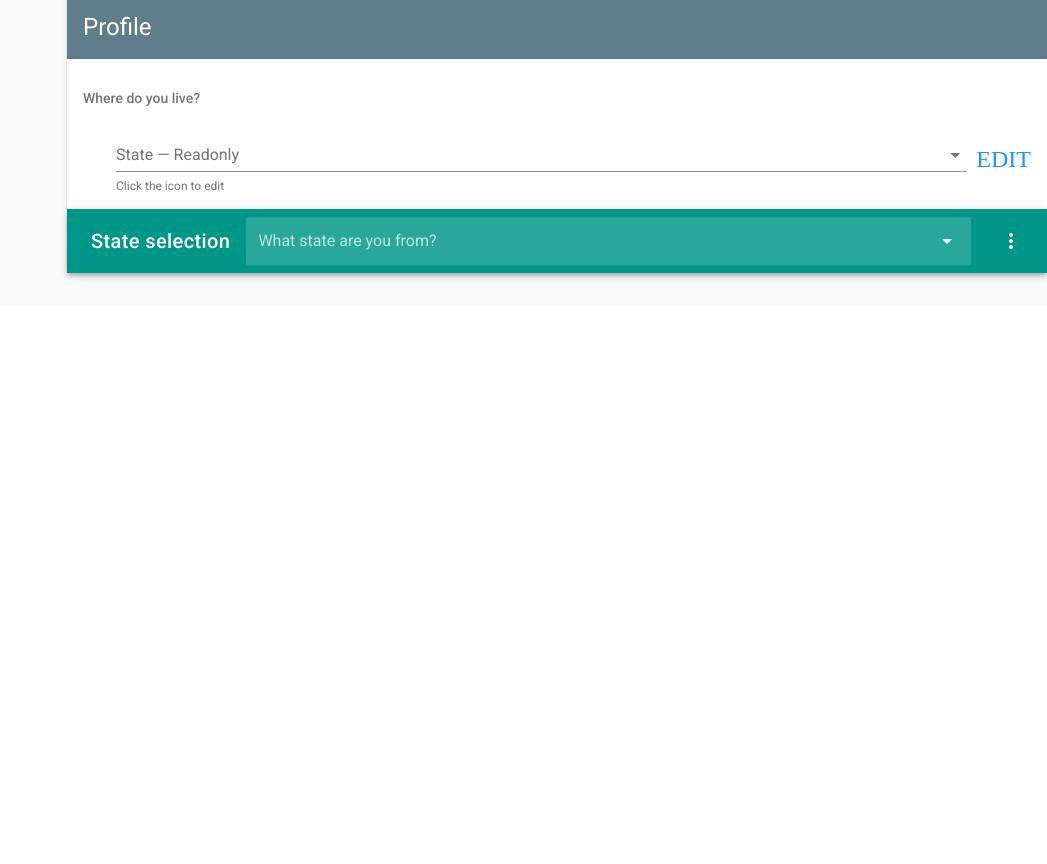
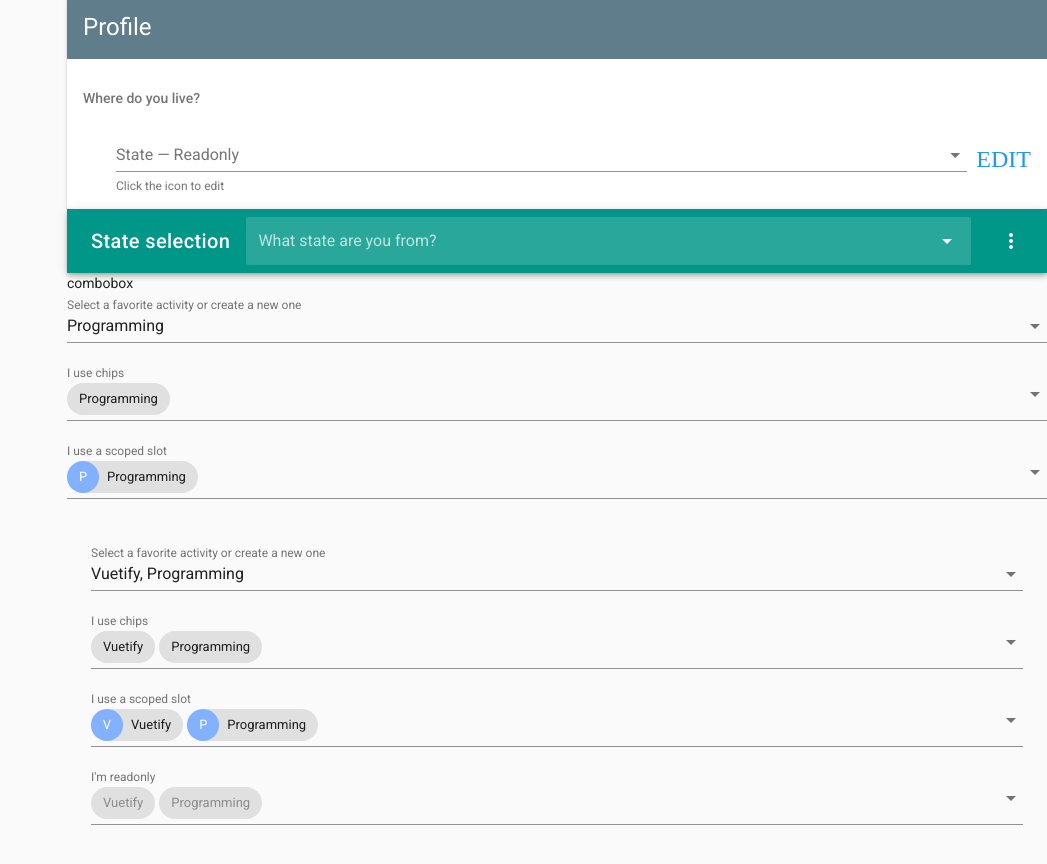
Before and after one commit to jso9603/vue-vuetify-example, a Vue app: page / in a window 1280 px wide. Shown: the part 7672-8536 px from the top of the page, without its empty margins (233-1280 px from the left). Before the commit the page ends 7977 px from the top, so only its background shows below. Built offline with nearby package versions, Linux system fonts and the light colour scheme.

Commit message:
Add combobox control

```diff
--- a/src/components/HelloWorld.vue
+++ b/src/components/HelloWorld.vue
@@ -1340,6 +1340,98 @@
         <v-icon>more_vert</v-icon>
       </v-btn>
     </v-toolbar>
+  </v-flex>
+
+  <v-flex>
+    <span>combobox</span>
+    <v-combobox
+      v-model="comboboxSelect"
+      :items="comboboxItems"
+      label="Select a favorite activity or create a new one"
+    ></v-combobox>
+    <v-combobox
+      v-model="comboboxSelect"
+      :items="comboboxItems"
+      chips
+      label="I use chips"
+    ></v-combobox>
+    <v-combobox
+      v-model="comboboxSelect"
+      :items="comboboxItems"
+      chips
+      label="I use a scoped slot"
+    >
+      <template slot="selection" slot-scope="data">
+        <v-chip
+          :selected="data.selected"
+          :disabled="data.disabled"
+          :key="JSON.stringify(data.item)"
+          class="v-chip--select-multi "
+          @input="data.parent.selectItem(data.item)"
+        >
+          <v-avatar class="accent white--text">
+            {{ data.item.slice(0, 1).toUpperCase() }}
+          </v-avatar>
+          {{ data.item }}
+        </v-chip>
+      </template>
+    </v-combobox>
+
+    <v-container fluid>
+      <v-layout wrap>
+        <v-flex xs12>
+          <v-combobox
+            v-model="comboboxSelect1"
+            :items="comboboxItems1"
+            label="Select a favorite activity or create a new one"
+            multiple
+          ></v-combobox>
+        </v-flex>
+        <v-flex xs12>
+          <v-combobox
+            v-model="comboboxSelect1"
+            :items="comboboxItems1"
+            label="I use chips"
+            multiple
+            chips
+          ></v-combobox>
+        </v-flex>
+        <v-flex xs12>
+          <v-combobox
+            v-model="comboboxSelect1"
+            :items="comboboxItems1"
+            label="I use a scoped slot"
+            multiple
+            chips
+          >
+            <template slot="selection" slot-scope="data">
+              <v-chip
+                :selected="data.selected"
+                :disabled="data.disabled"
+                :key="JSON.stringify(data.item)"
+                class="v-chip--select-multi"
+                @input="data.parent.selectItem(data.item)"
+              >
+                <v-avatar
+                  class="accent white--text"
+                  v-text="data.item.slice(0, 1).toUpperCase()"
+                ></v-avatar>
+                {{ data.item }}
+              </v-chip>
+            </template>
+          </v-combobox>
+        </v-flex>
+        <v-flex xs12>
+          <v-combobox
+            v-model="comboboxSelect1"
+            label="I'm readonly"
+            chips
+            multiple
+            readonly
+          ></v-combobox>
+        </v-flex>
+      </v-layout>
+    </v-container>
   </v-flex>
 
   </div>
@@ -1700,7 +1792,12 @@ export default {
       ],
       loading: false,
       autoCompleteSearch: null,
-      autoCompleteItems: []
+      autoCompleteItems: [],
+      // combobox
+      comboboxSelect: 'Programming',
+      comboboxItems: [ 'Programming', 'Design', 'Vue', 'Vuetify' ],
+      comboboxSelect1: ['Vuetify', 'Programming'],
+      comboboxItems1: ['Programming', 'Design', 'Vue', 'Vuetify' ]
     }
   },
   watch: {
```
